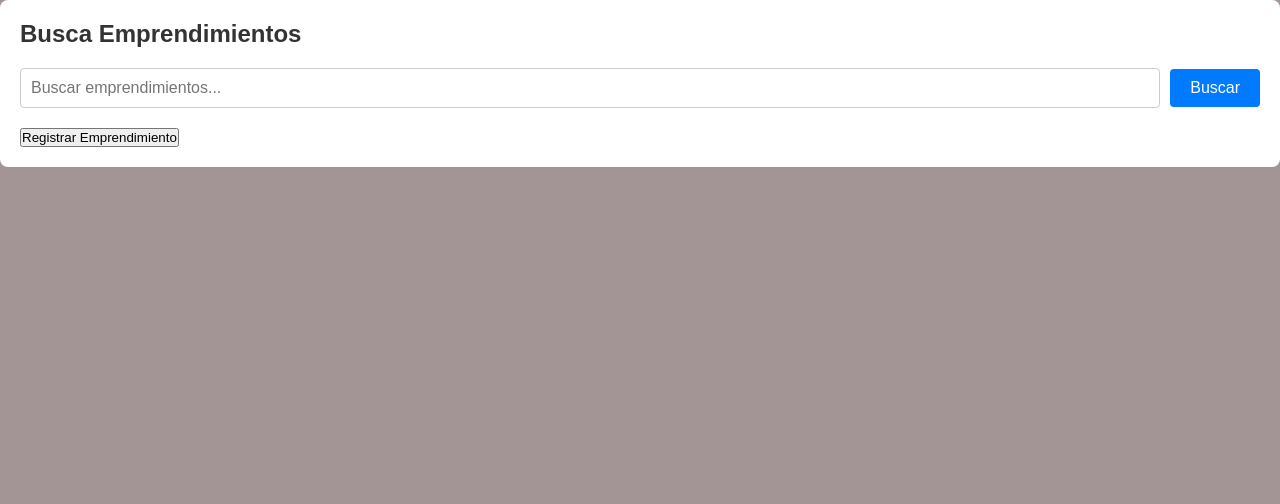
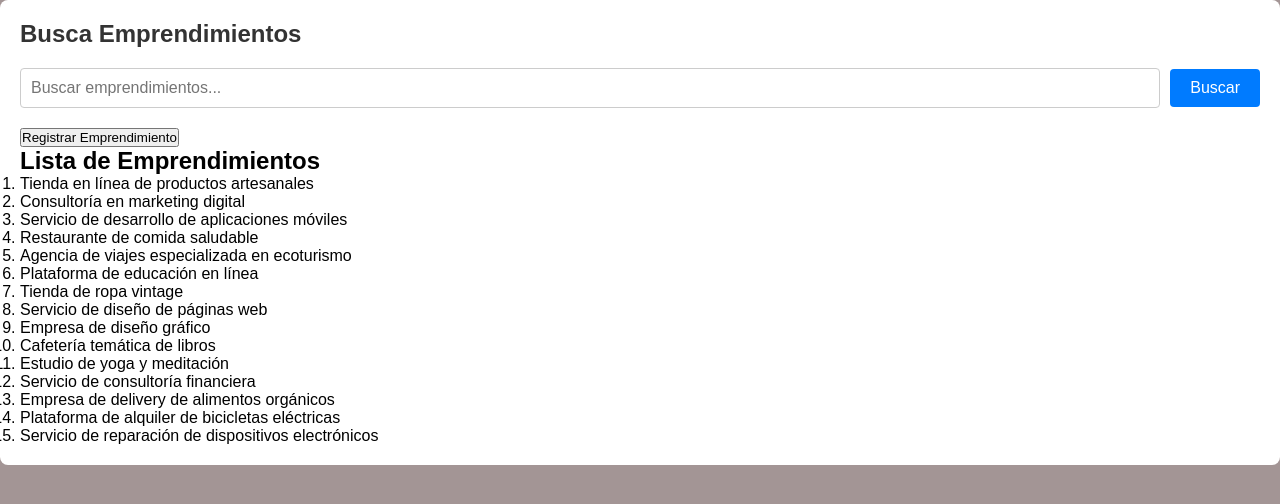
Before and after one commit to TP-Inge/Micro-Emprendimientos, a React (Vite) app: page / in a window 1280 px wide. Both pictures are taken after typing "Sample", "Sample123" into the empty fields and a click on the button "Submit". Shown: the top 504 px of the page. Built offline with nearby package versions, Linux system fonts and the light colour scheme.

Commit message:
meti una lista de emprendiemintos

```diff
--- a/assets/ListaDeEmprendimientos.jsx
+++ b/assets/ListaDeEmprendimientos.jsx
@@ -1,4 +1,4 @@
-export const emprendimientos = [
+const emprendimientos = [
     "Tienda en línea de productos artesanales",
     "Consultoría en marketing digital",
     "Servicio de desarrollo de aplicaciones móviles",
@@ -15,3 +15,5 @@ export const emprendimientos = [
     "Plataforma de alquiler de bicicletas eléctricas",
     "Servicio de reparación de dispositivos electrónicos"
   ];
+
+export default emprendimientos;
--- a/components/PantallaPrincipal.jsx
+++ b/components/PantallaPrincipal.jsx
@@ -1,6 +1,7 @@
 import React, { useState } from "react";
 import "../css/pantallaPrincipal.css";
-import RegistrarForm from '../components/RegistrarForm';
+import RegistrarForm from "../components/RegistrarForm";
+import emprendimientos from '../assets/ListaDeEmprendimientos'
 
 export const PantallaPrincipal = () => {
   const [mostrarFormulario, setMostrarFormulario] = useState(false);
@@ -22,9 +23,16 @@ export const PantallaPrincipal = () => {
               <button>Buscar</button>
             </div>
             <section className="emprendimientos-section">
-                            <button onClick={handleRegistrar} >Registrar Emprendimiento</button>
+              <button onClick={handleRegistrar}>
+                Registrar Emprendimiento
+              </button>
             </section>
-
+            <h2>Lista de Emprendimientos</h2>
+            <ol>
+              {emprendimientos.map((emprendimiento, index) => (
+                <li key={index}>{emprendimiento}</li>
+              ))}
+            </ol>
           </>
         )}
       </section>
```
Lines whose indentation alone changed are shown as unchanged.
